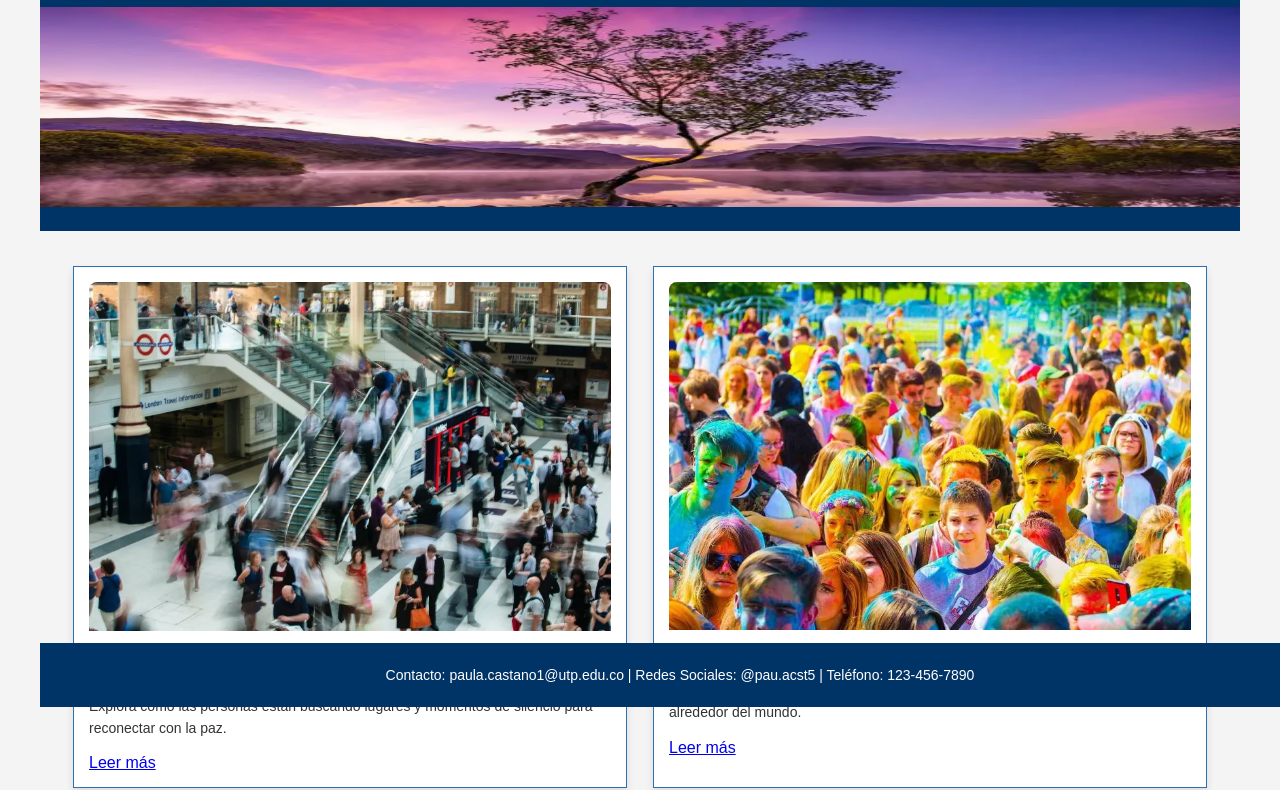
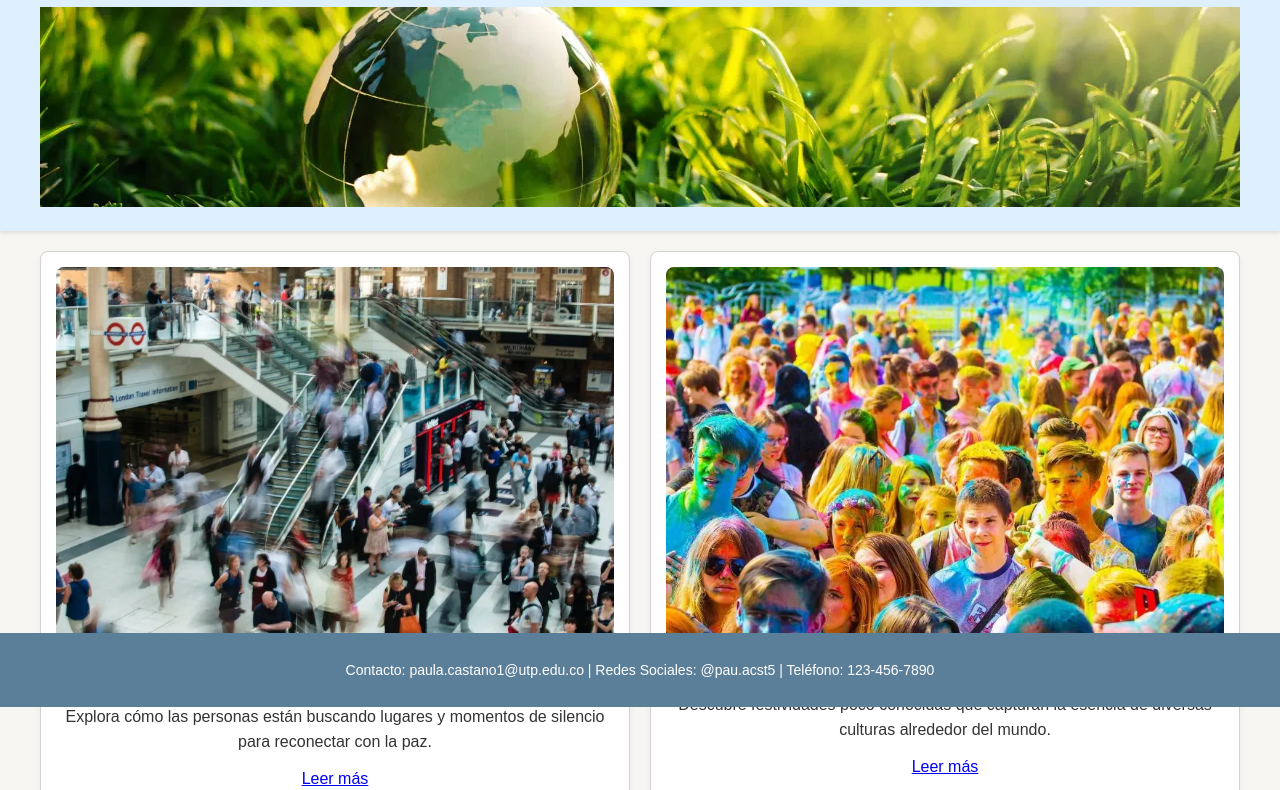
Before and after one commit to paulacastano/tecnicas-modelado, a plain HTML site: page index.html in a window 1280 px wide. Shown: the part 93-883 px from the top of the page. Drawn offline with Linux system fonts and the light colour scheme.

Commit message:
Se modifica el estilo

```diff
--- a/css/style.css
+++ b/css/style.css
@@ -1,17 +1,19 @@
 body {
-    font-family: Arial, sans-serif;
-    margin: auto;
-    padding: auto;
-    background-color: #f4f4f4;
-    width: 1200px;
-    color: #333;
+    font-family: 'Arial', sans-serif;
+    margin: 0;
+    padding: 0;
+    background-color: #f7f6f2;
+    max-width: 100%;
+    color: #333333;
+    text-align: center;
 }
 
 header {
     text-align: center;
-    background-color: #003366;
-    color: white;
+    background-color: #deefff;
+    color: rgb(4, 7, 5);
     padding: 20px 0;
+    box-shadow: 0 2px 4px rgba(0, 0, 0, 0.1);
 }
 
 .header-img {
@@ -21,22 +23,26 @@ header {
 }
 
 .noticias {
-    display: flex;
-    flex-wrap: wrap;
-    justify-content: space-around;
-    padding: 20px;
+    display: grid;
+    grid-template-columns: repeat(2, 1fr);
+    gap: 20px;
+    justify-content: center;
     max-width: 1200px;
-    margin: auto;
+    margin: 20px auto;
 }
 
 .noticia {
-    width: 45%;
-    margin: 15px 0;
-    background-color: white;
-    border: 1px solid hsl(209, 60%, 43%);
+    background-color: #fff;
+    border: 1px solid #d1d1d1;
     padding: 15px;
-    box-shadow: 0 4px 8px rgba(0, 0, 0, 0.1);
+    border-radius: 8px;
+    box-shadow: 0 4px 8px rgba(0, 0, 0, 0.05);
     transition: transform 0.3s ease, box-shadow 0.3s ease;
+}
+
+.noticia:hover {
+    transform: translateY(-5px);
+    box-shadow: 0 8px 16px rgba(0, 0, 0, 0.1);
 }
 
 .noticia img {
@@ -46,15 +52,16 @@ header {
 }
 
 .noticia h2 {
-    font-size: 18px;
+    font-size: 20px;
     margin: 10px 0;
-    color: #003366
+    color: #5c7f99;
 }
 
 .noticia p {
-    font-size: 14px;
+    font-size: 16px;
     line-height: 1.6;
     margin-bottom: 15px;
+    color: #333333;
 }
 
 .perfil {
@@ -63,27 +70,27 @@ header {
     align-items: center;
     justify-content: center;
     text-align: center;
-    padding: 20px;
-    background-color: white;
+    padding: 30px;
+    background-color: #fff;
     margin: 30px auto;
     max-width: 600px;
-    border-radius: 8px;
-    box-shadow: 0 4px 8px rgba(0, 0, 0, 0.1);
+    border-radius: 12px;
+    box-shadow: 0 4px 8px rgba(0, 0, 0, 0.05);
 }
 
 .perfil img {
     border-radius: 50%;
-    width: 200px;
-    height: 200px;
+    width: 180px;
+    height: 180px;
 }
 
 footer {
-    background-color: #036;
+    background-color: #5c7f99;
     color: white;
     text-align: center;
-    padding: 10px 0;
+    padding: 15px 0;
+    font-size: 14px;
     position: fixed;
     width: 100%;
     bottom: 0;
-    font-size: 14px
 }
--- a/index.html
+++ b/index.html
@@ -12,13 +12,12 @@
 
     <!-- Header -->
     <header>
-        <h1>NOTICIAS </h1>
-        <img src="img/header.jpg" alt="" width="1200" height="200">
+        <h1>Noticias del mundo</h1>
+        <img src="img/nuevo.png" alt="" width="1200" height="200">
     </header>
 
     <!-- Sección de Noticias -->
     <main>
-
         <section class="noticias">
             <article class="noticia">
                 <img src="img/silencio.jpg" alt="El Valor del Silencio">
@@ -56,7 +55,7 @@
 
         <section class="perfil">
             <h2>Paula Castano</h2>
-            <p>Hola, mi nombre es Paula Castano, creadora de la mejor pagina de noticias</p>
+            <p>Hola, mi nombre es Paula Castano, estudiante de Desarrollo de Software</p>
             <img src="img/paula.jpeg" width="500" height="500">>
         </section>
     </main>
```
Also changed, not shown: img/nuevo.png (added).
